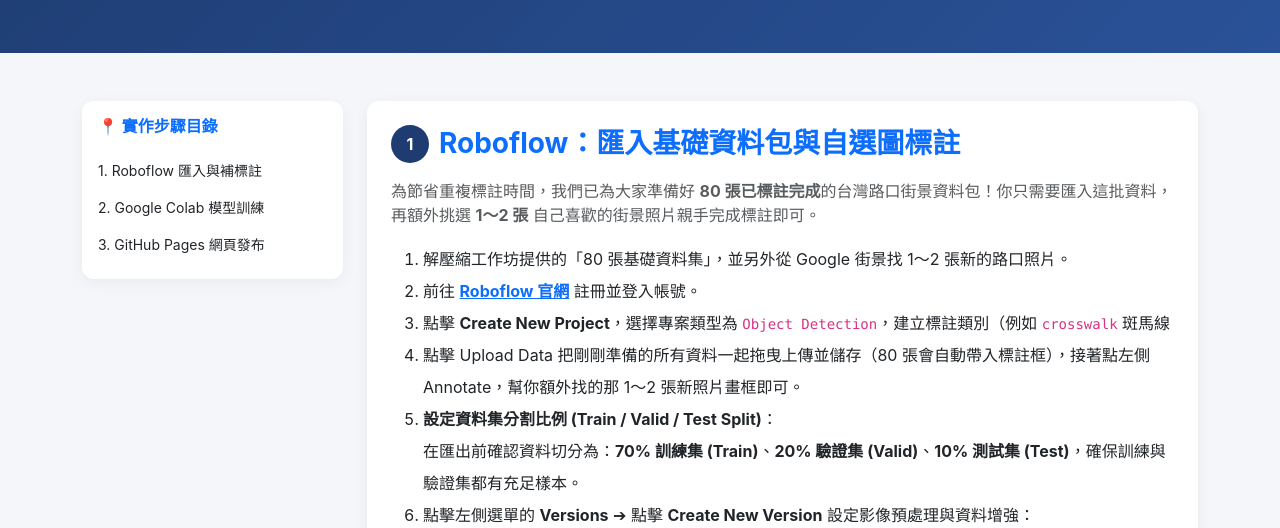
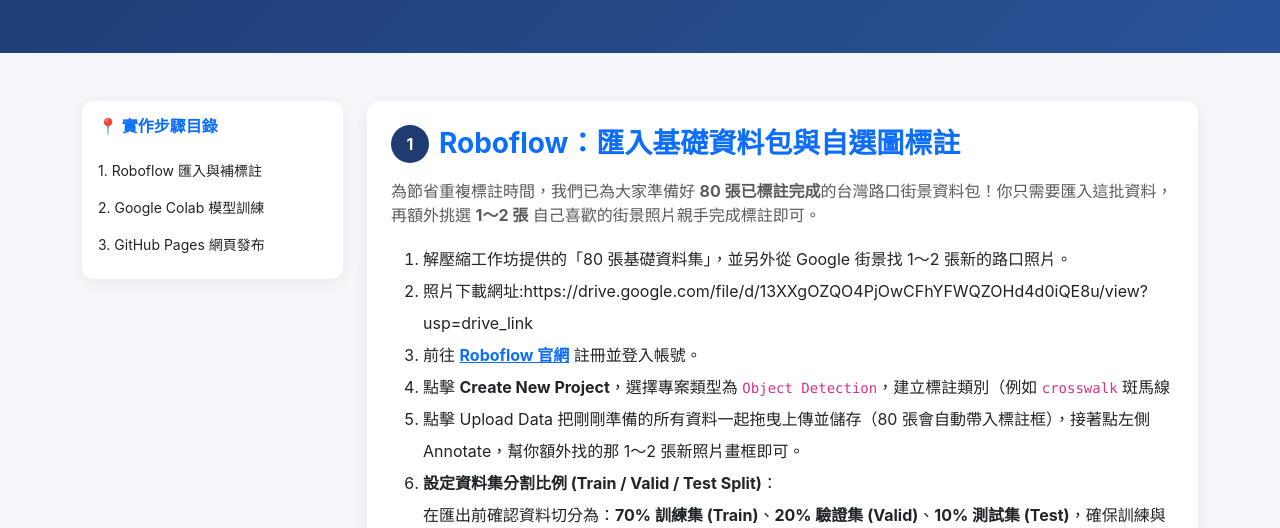
Before and after one commit to fiona11130710-sudo/crosswalk-1, a plain HTML site: page crosswalk.html in a window 1280 px wide. Shown: the part 232-760 px from the top of the page. Drawn offline with nearby package versions, Linux system fonts and the light colour scheme.

Commit message:
Add download link for additional street view photos
Added a link to download additional street view photos.

```diff
--- a/crosswalk.html
+++ b/crosswalk.html
@@ -134,6 +134,7 @@
 
                     <ol class="lh-lg mb-3">
                         <li>解壓縮工作坊提供的「80 張基礎資料集」，並另外從 Google 街景找 1～2 張新的路口照片。</li>
+                        <li>照片下載網址:https://drive.google.com/file/d/13XXgOZQO4PjOwCFhYFWQZOHd4d0iQE8u/view?usp=drive_link</li>
                         <li>前往 <a href="https://roboflow.com/" target="_blank" class="fw-bold">Roboflow 官網</a> 註冊並登入帳號。</li>
                         <li>點擊 <b>Create New Project</b>，選擇專案類型為 <code>Object Detection</code>，建立標註類別（例如 <code>crosswalk</code> 斑馬線</li>
                         <li>點擊 Upload Data 把剛剛準備的所有資料一起拖曳上傳並儲存（80 張會自動帶入標註框），接著點左側 Annotate，幫你額外找的那 1～2 張新照片畫框即可。</li>
```
